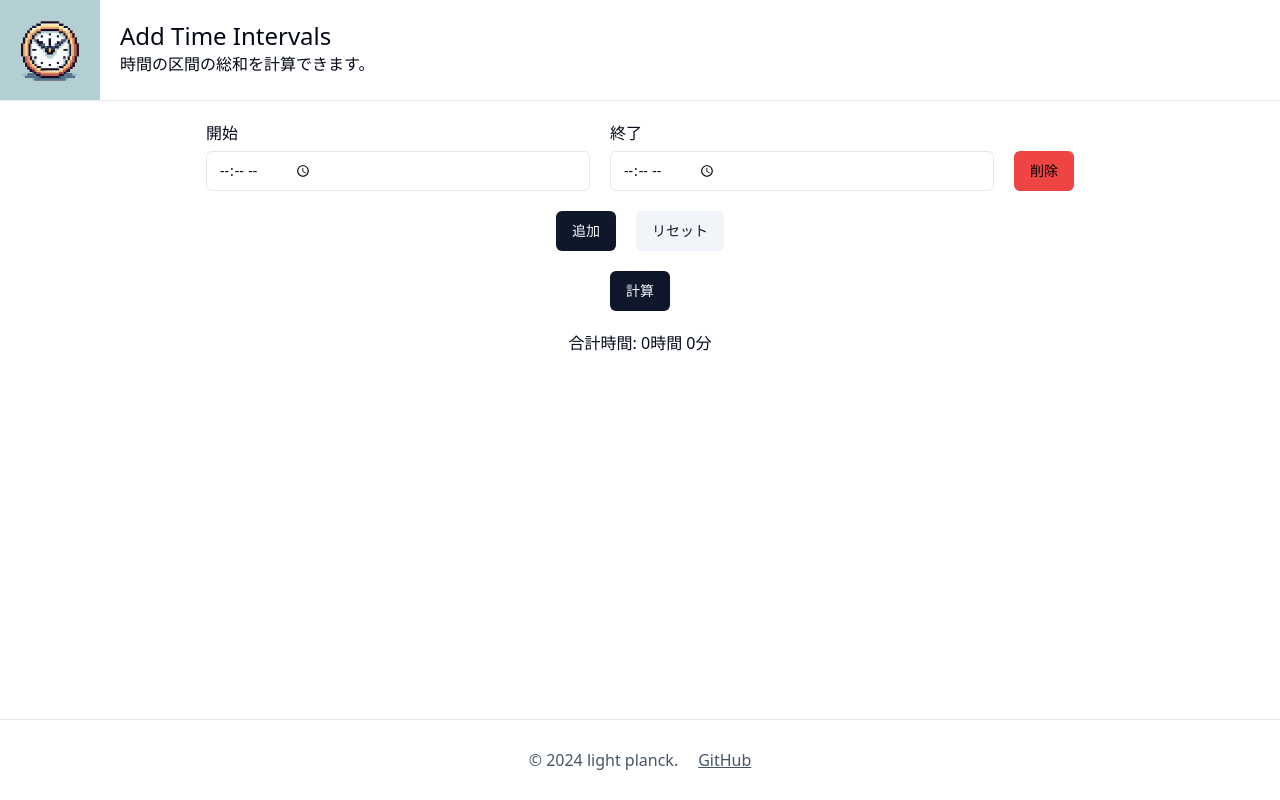
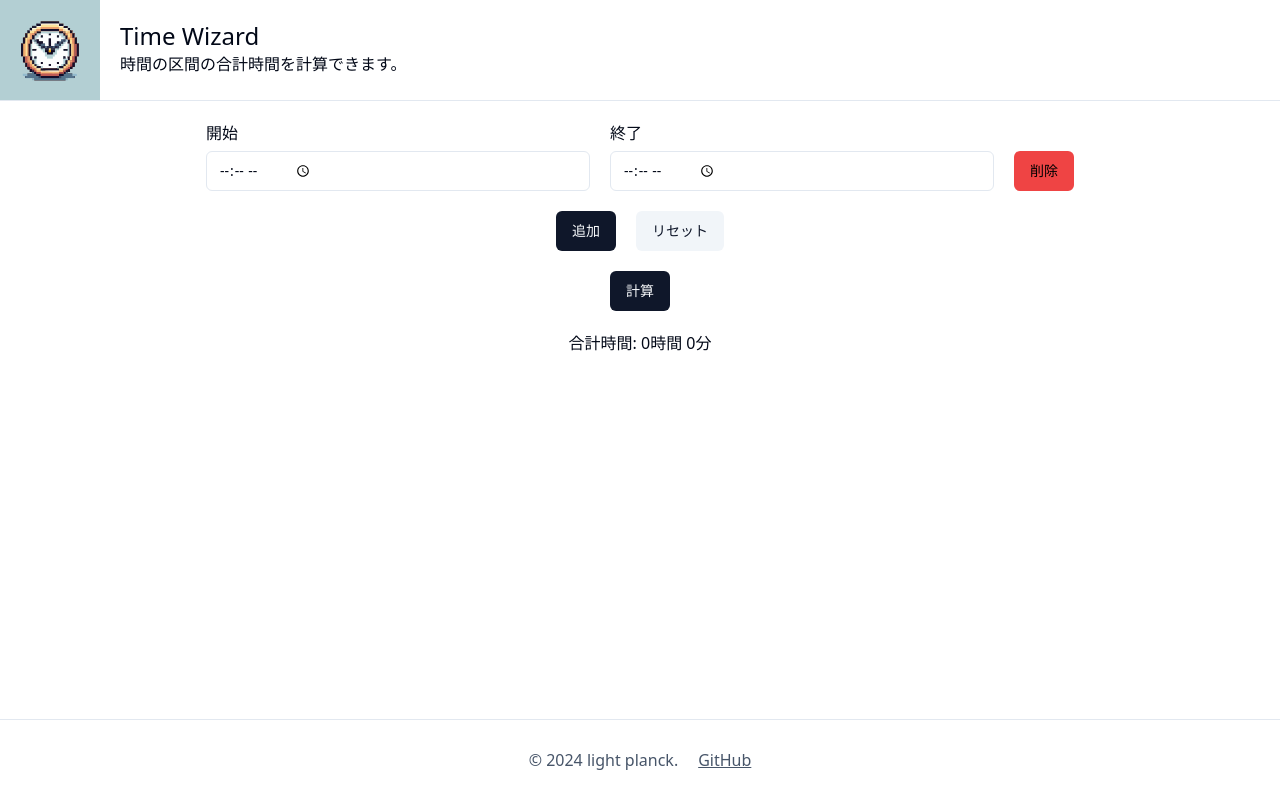
Before and after one commit to light-planck/time-wizard, a React (Vite) app: page / in a window 1280 px wide. Built offline with nearby package versions, Linux system fonts and the light colour scheme.

Commit message:
chore: サービス名を変更

```diff
--- a/src/components/layouts/header/index.tsx
+++ b/src/components/layouts/header/index.tsx
@@ -6,8 +6,8 @@ export const Header = () => {
       <div className="flex">
         <Logo width={100} height={100} />
         <div className="p-5">
-          <h1 className="text-2xl">Add Time Intervals</h1>
-          <p>時間の区間の総和を計算できます。</p>
+          <h1 className="text-2xl">Time Wizard</h1>
+          <p>時間の区間の合計時間を計算できます。</p>
         </div>
       </div>
       <hr />
```
Also changed, not shown: 2 other files (tests, documents, lock files or other folders).
